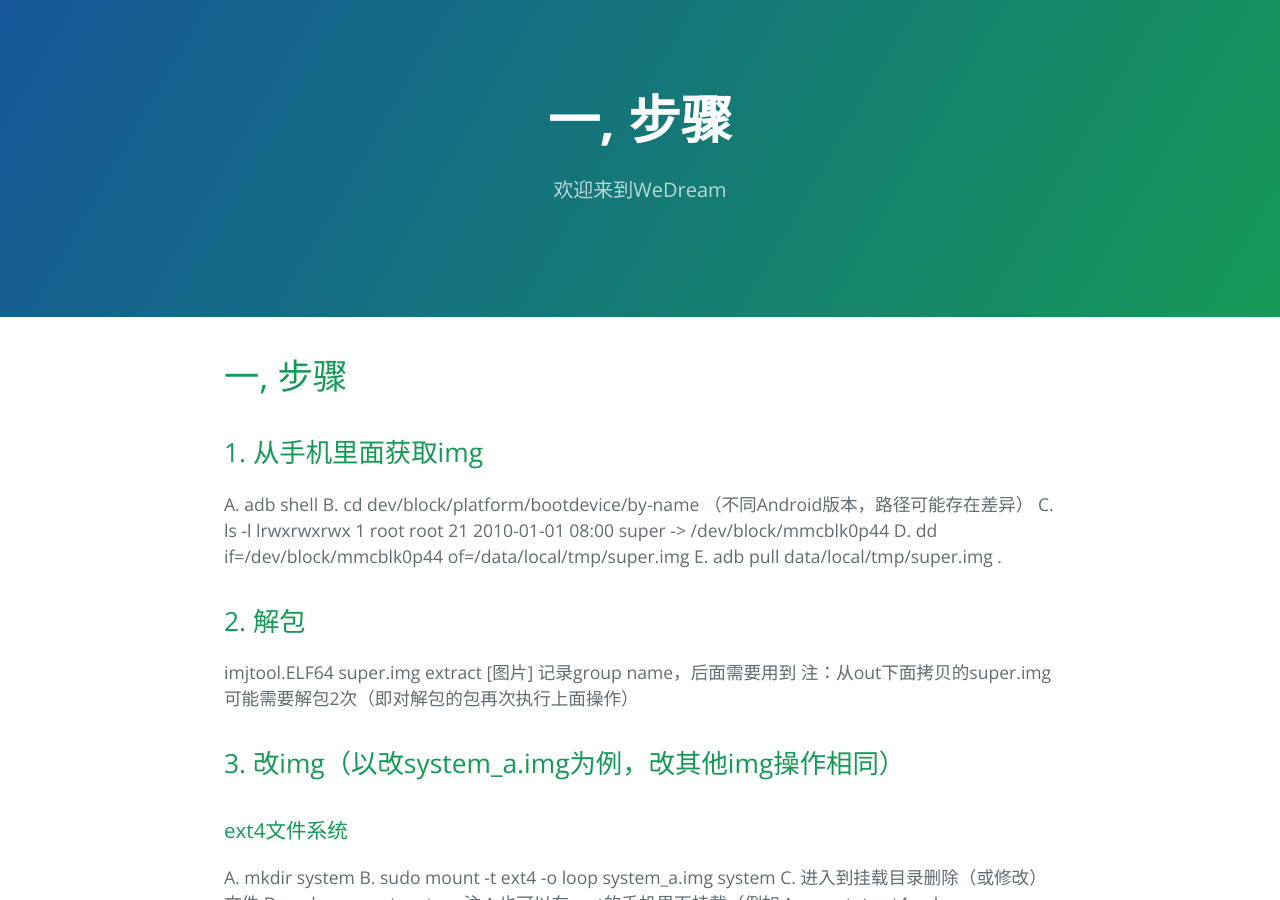
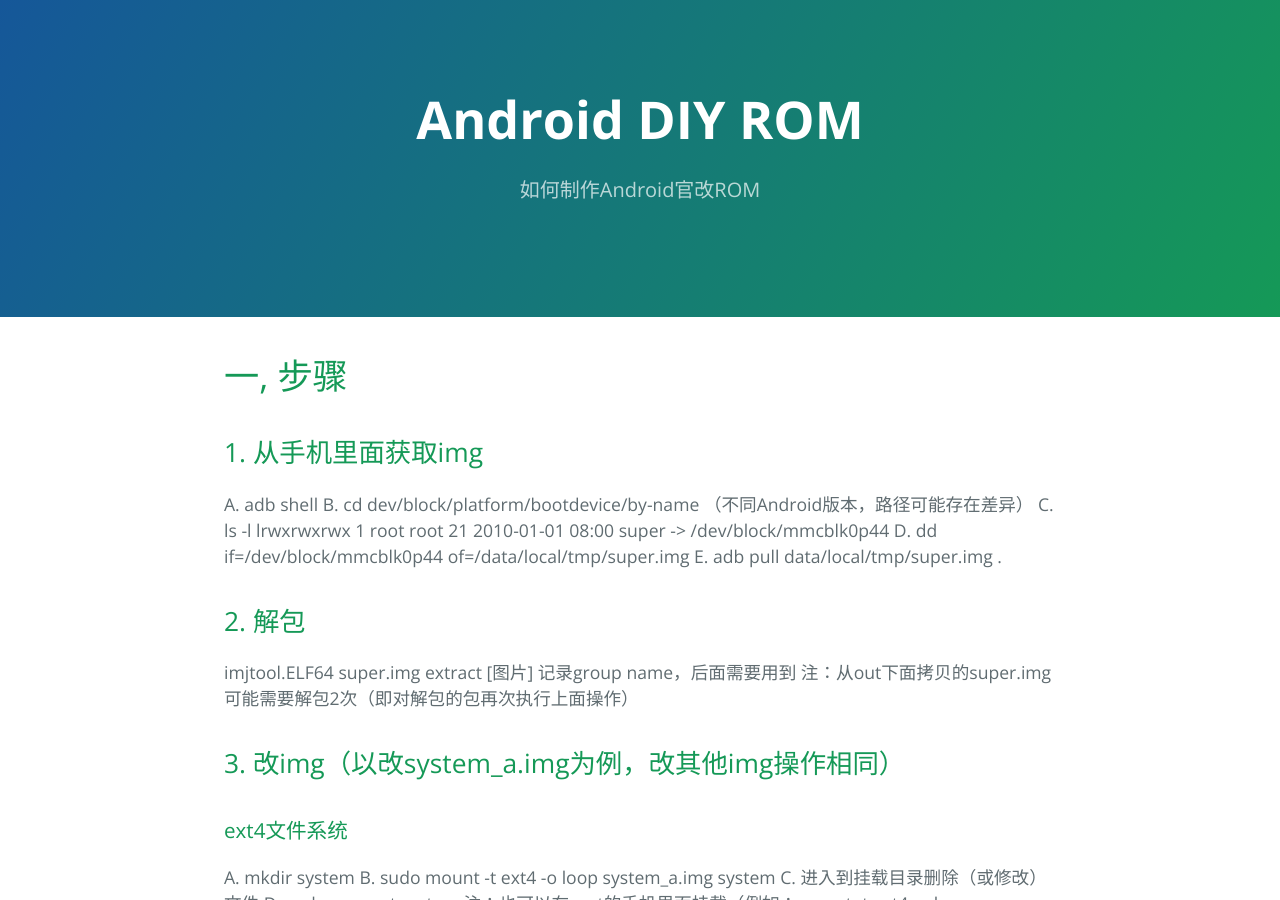
Before and after one commit to EricChenYS/EricChenYS.github.io, a Jekyll site: the page built from docs/android/tools/DYI_ROM.md, in a window 1280 px wide and 900 px high. Built offline with Jekyll 4.4.1, drawn with Linux system fonts in a browser that asks for light colours; our own code applies the rules of GitHub Pages for plain Markdown files.

Commit message:
Update DYI_ROM.md

```diff
--- a/docs/android/tools/DYI_ROM.md
+++ b/docs/android/tools/DYI_ROM.md
@@ -1,3 +1,9 @@
+---
+layout: default
+title: Android DIY ROM
+description: 如何制作Android官改ROM
+---
+
 # 一, 步骤
 ## 1. 从手机里面获取img
 A. adb shell
```
